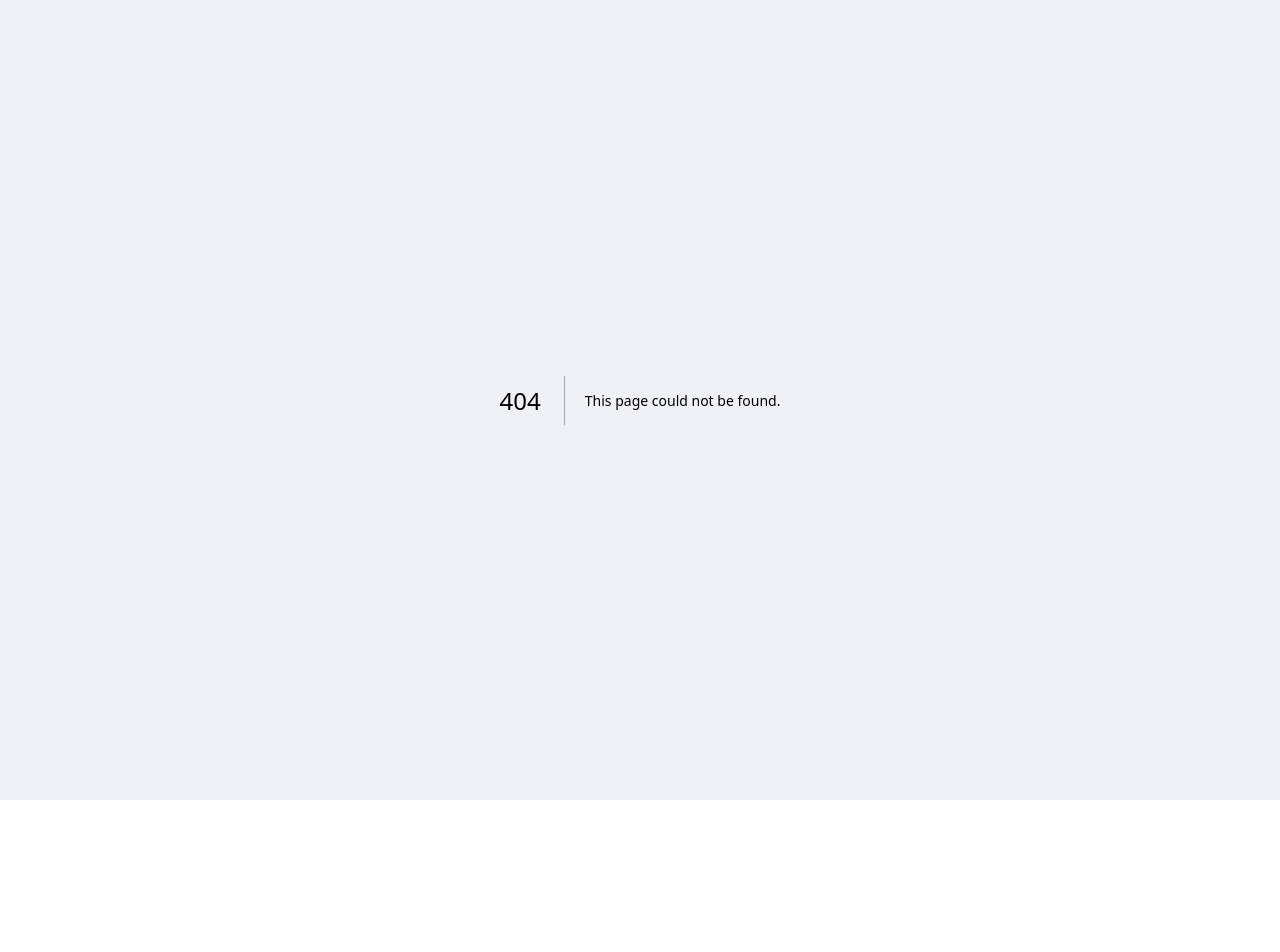
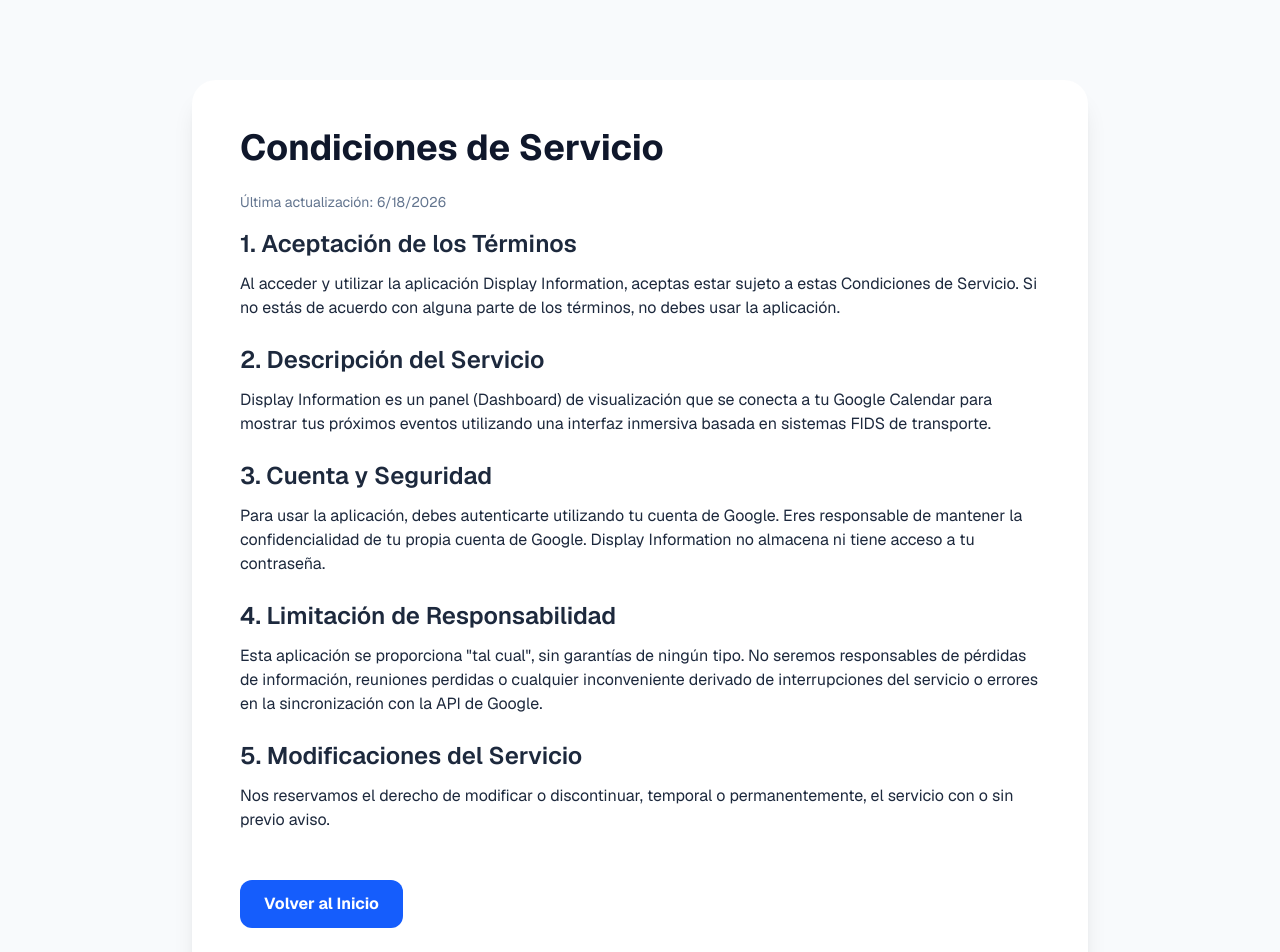
Before and after one commit to DaveCuc/display-information, a Next.js app: page /terms in a window 1280 px wide. Before the commit this address had no page. Shown: the top 952 px of the page. Before the commit the page ends 800 px from the top, so only its background shows below. Built offline with nearby package versions, Linux system fonts and the light colour scheme.

Commit message:
chore: add privacy policy, terms of service and update docs

```diff
--- /dev/null
+++ b/app/privacy/page.tsx
@@ -0,0 +1,62 @@
+export default function PrivacyPolicy() {
+  return (
+    <div className="min-h-screen bg-slate-50 text-slate-800 p-8 md:p-20 font-sans">
+      <div className="max-w-4xl mx-auto bg-white p-8 md:p-12 rounded-3xl shadow-xl">
+        <h1 className="text-4xl font-bold mb-6 text-slate-900">Política de Privacidad</h1>
+        <p className="mb-4 text-sm text-slate-500">Última actualización: {new Date().toLocaleDateString()}</p>
+
+        <section className="space-y-6">
+          <div>
+            <h2 className="text-2xl font-semibold mb-3">1. Información que recopilamos</h2>
+            <p>
+              Display Information solicita acceso a tu cuenta de Google Calendar de forma de solo lectura ("readonly").
+              Solo recopilamos y accedemos a los detalles de los eventos (títulos, descripciones, y horarios) estrictamente
+              necesarios para mostrarlos en tu panel (Dashboard) personal.
+            </p>
+          </div>
+
+          <div>
+            <h2 className="text-2xl font-semibold mb-3">2. Uso de la Información</h2>
+            <p>
+              La información obtenida desde Google Calendar NO se almacena permanentemente en ninguna base de datos propia.
+              Los datos se obtienen al vuelo (on-the-fly) y se mantienen únicamente durante tu sesión activa para
+              renderizar la interfaz gráfica del panel. No vendemos, alquilamos ni compartimos esta información con terceros.
+            </p>
+          </div>
+
+          <div>
+            <h2 className="text-2xl font-semibold mb-3">3. Uso Limitado de Google (Google Limited Use Requirements)</h2>
+            <p>
+              El uso que hace Display Information de la información recibida de las APIs de Google se adhiere a la
+              <a href="https://developers.google.com/terms/api-services-user-data-policy" className="text-blue-600 hover:underline mx-1" target="_blank" rel="noreferrer">
+                Política de Datos del Usuario de Servicios API de Google
+              </a>,
+              incluyendo los requisitos de Uso Limitado.
+            </p>
+          </div>
+
+          <div>
+            <h2 className="text-2xl font-semibold mb-3">4. Seguridad</h2>
+            <p>
+              Tu seguridad es nuestra prioridad. Utilizamos NextAuth.js para asegurar el inicio de sesión OAuth 2.0 y
+              encriptamos todas las cookies de sesión. Ninguna contraseña o credencial de Google se expone a nuestra aplicación.
+            </p>
+          </div>
+
+          <div>
+            <h2 className="text-2xl font-semibold mb-3">5. Contacto</h2>
+            <p>
+              Si tienes alguna pregunta sobre esta Política de Privacidad, puedes contactarnos enviando un comentario a través de la sección de Feedback dentro de la aplicación.
+            </p>
+          </div>
+        </section>
+
+        <div className="mt-12">
+          <a href="/" className="inline-block bg-blue-600 hover:bg-blue-700 text-white font-bold py-3 px-6 rounded-xl transition-colors">
+            Volver al Inicio
+          </a>
+        </div>
+      </div>
+    </div>
+  );
+}
--- /dev/null
+++ b/app/terms/page.tsx
@@ -0,0 +1,58 @@
+export default function TermsOfService() {
+  return (
+    <div className="min-h-screen bg-slate-50 text-slate-800 p-8 md:p-20 font-sans">
+      <div className="max-w-4xl mx-auto bg-white p-8 md:p-12 rounded-3xl shadow-xl">
+        <h1 className="text-4xl font-bold mb-6 text-slate-900">Condiciones de Servicio</h1>
+        <p className="mb-4 text-sm text-slate-500">Última actualización: {new Date().toLocaleDateString()}</p>
+
+        <section className="space-y-6">
+          <div>
+            <h2 className="text-2xl font-semibold mb-3">1. Aceptación de los Términos</h2>
+            <p>
+              Al acceder y utilizar la aplicación Display Information, aceptas estar sujeto a estas Condiciones de Servicio.
+              Si no estás de acuerdo con alguna parte de los términos, no debes usar la aplicación.
+            </p>
+          </div>
+
+          <div>
+            <h2 className="text-2xl font-semibold mb-3">2. Descripción del Servicio</h2>
+            <p>
+              Display Information es un panel (Dashboard) de visualización que se conecta a tu Google Calendar para
+              mostrar tus próximos eventos utilizando una interfaz inmersiva basada en sistemas FIDS de transporte.
+            </p>
+          </div>
+
+          <div>
+            <h2 className="text-2xl font-semibold mb-3">3. Cuenta y Seguridad</h2>
+            <p>
+              Para usar la aplicación, debes autenticarte utilizando tu cuenta de Google. Eres responsable de mantener
+              la confidencialidad de tu propia cuenta de Google. Display Information no almacena ni tiene acceso a tu contraseña.
+            </p>
+          </div>
+
+          <div>
+            <h2 className="text-2xl font-semibold mb-3">4. Limitación de Responsabilidad</h2>
+            <p>
+              Esta aplicación se proporciona "tal cual", sin garantías de ningún tipo. No seremos responsables de
+              pérdidas de información, reuniones perdidas o cualquier inconveniente derivado de interrupciones del
+              servicio o errores en la sincronización con la API de Google.
+            </p>
+          </div>
+
+          <div>
+            <h2 className="text-2xl font-semibold mb-3">5. Modificaciones del Servicio</h2>
+            <p>
+              Nos reservamos el derecho de modificar o discontinuar, temporal o permanentemente, el servicio con o sin previo aviso.
+            </p>
+          </div>
+        </section>
+
+        <div className="mt-12">
+          <a href="/" className="inline-block bg-blue-600 hover:bg-blue-700 text-white font-bold py-3 px-6 rounded-xl transition-colors">
+            Volver al Inicio
+          </a>
+        </div>
+      </div>
+    </div>
+  );
+}
--- a/components/Dashboard.tsx
+++ b/components/Dashboard.tsx
@@ -137,6 +137,12 @@
             </div>
           </motion.div>
         </div>
+
+        {/* Footer Legal Links */}
+        <div className="absolute bottom-6 flex gap-6 text-sm text-slate-500 font-medium z-20">
+          <a href="/privacy" className="hover:text-cyan-600 transition-colors">Política de Privacidad</a>
+          <a href="/terms" className="hover:text-cyan-600 transition-colors">Condiciones de Servicio</a>
+        </div>
       </div>
     );
   }
```
